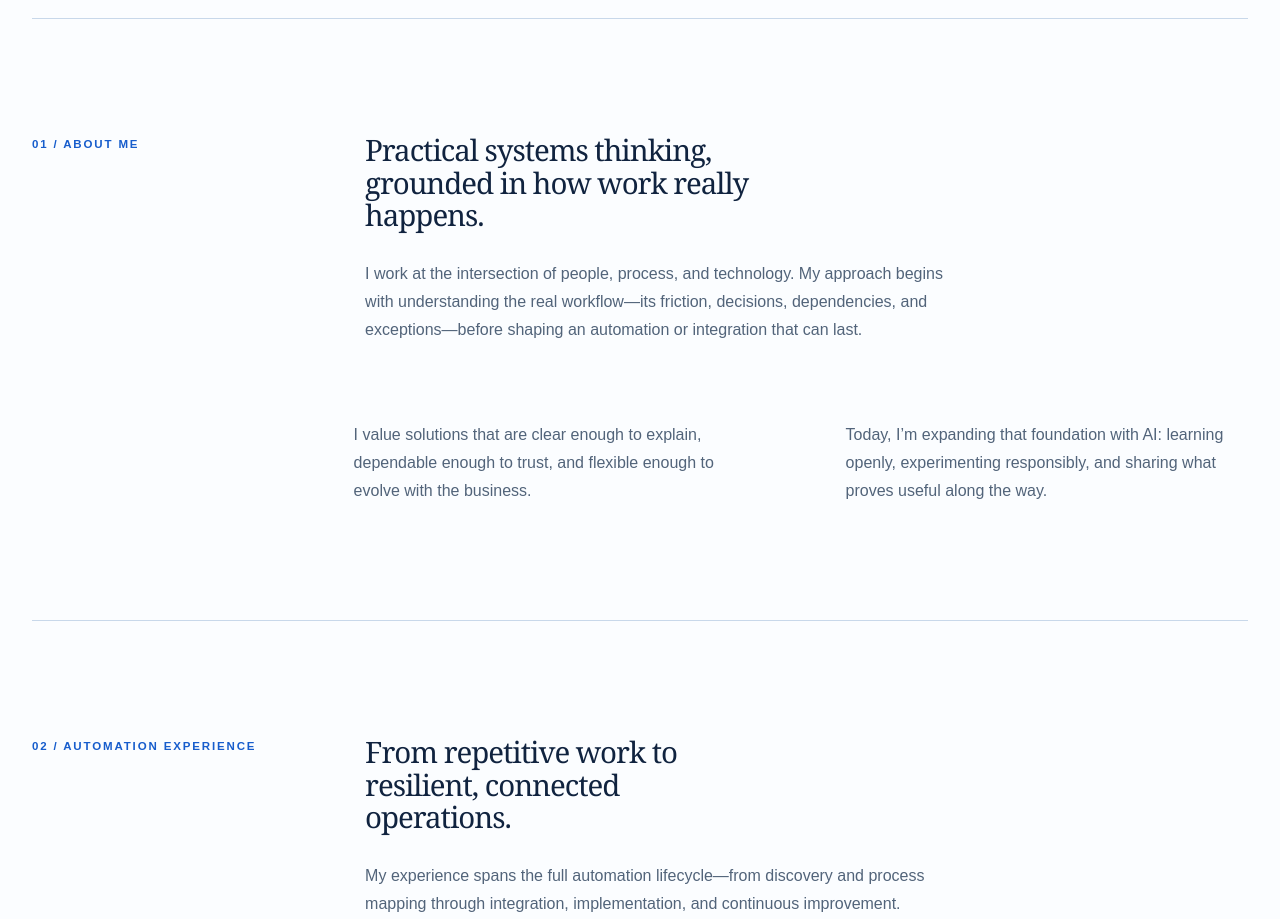
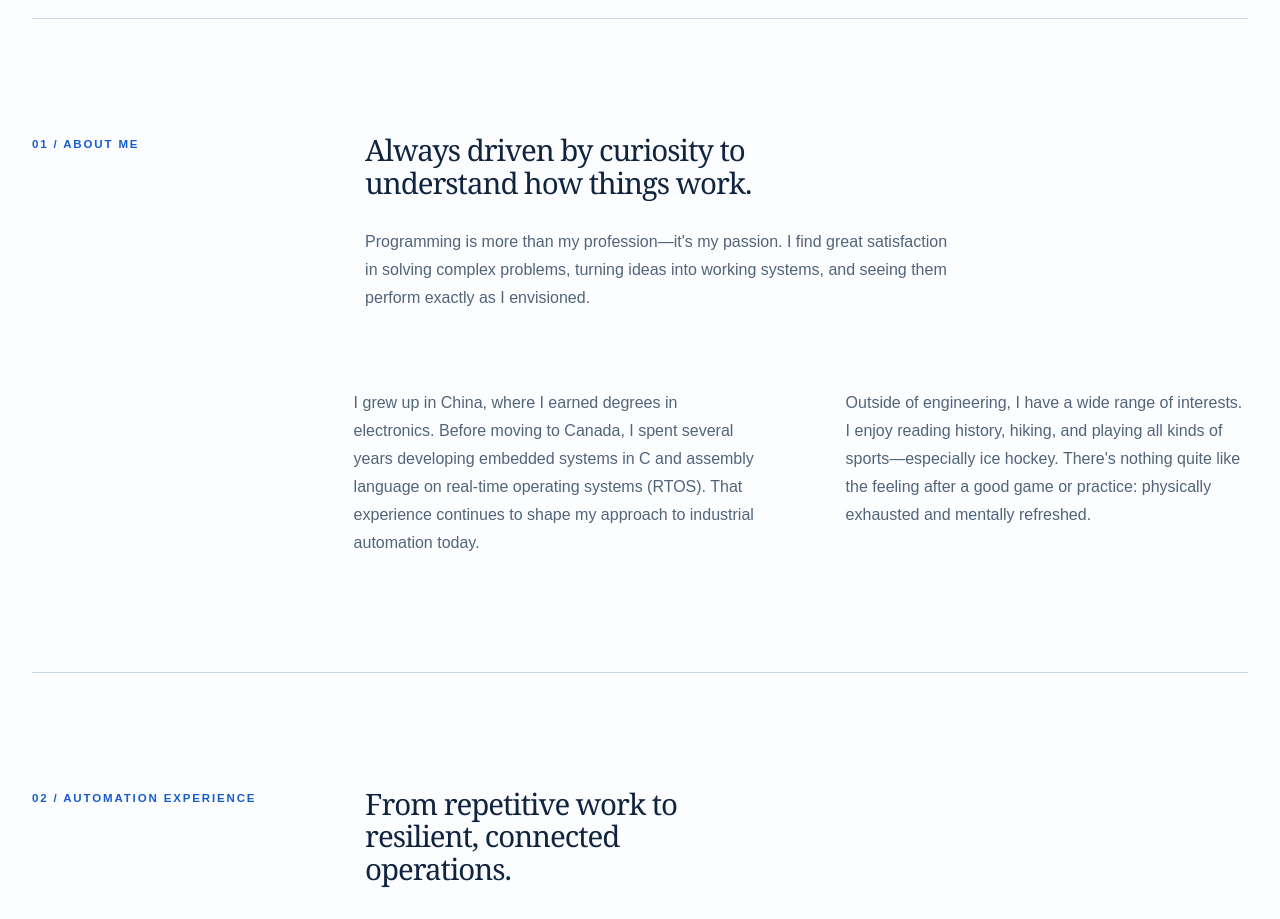
Before and after one commit to kwcontrols/KW-Portfolio, a Next.js app: page / in a window 1280 px wide. Shown: the part 780-1699 px from the top of the page. Built offline with nearby package versions, Linux system fonts and the light colour scheme.

Commit message:
Update About Me story

```diff
--- a/app/page.tsx
+++ b/app/page.tsx
@@ -83,23 +83,26 @@ export default function Home() {
           <div className="section-heading">
             <p className="section-index">01 / About me</p>
             <div>
-              <h2>Practical systems thinking, grounded in how work really happens.</h2>
+              <h2>Always driven by curiosity to understand how things work.</h2>
               <p>
-                I work at the intersection of people, process, and technology. My
-                approach begins with understanding the real workflow—its friction,
-                decisions, dependencies, and exceptions—before shaping an automation
-                or integration that can last.
+                Programming is more than my profession—it&apos;s my passion. I find great
+                satisfaction in solving complex problems, turning ideas into working
+                systems, and seeing them perform exactly as I envisioned.
               </p>
             </div>
           </div>
           <div className="two-column">
             <p>
-              I value solutions that are clear enough to explain, dependable enough
-              to trust, and flexible enough to evolve with the business.
+              I grew up in China, where I earned degrees in electronics. Before moving
+              to Canada, I spent several years developing embedded systems in C and
+              assembly language on real-time operating systems (RTOS). That experience
+              continues to shape my approach to industrial automation today.
             </p>
             <p>
-              Today, I’m expanding that foundation with AI: learning openly,
-              experimenting responsibly, and sharing what proves useful along the way.
+              Outside of engineering, I have a wide range of interests. I enjoy
+              reading history, hiking, and playing all kinds of sports—especially ice
+              hockey. There&apos;s nothing quite like the feeling after a good game or
+              practice: physically exhausted and mentally refreshed.
             </p>
           </div>
         </section>
```
